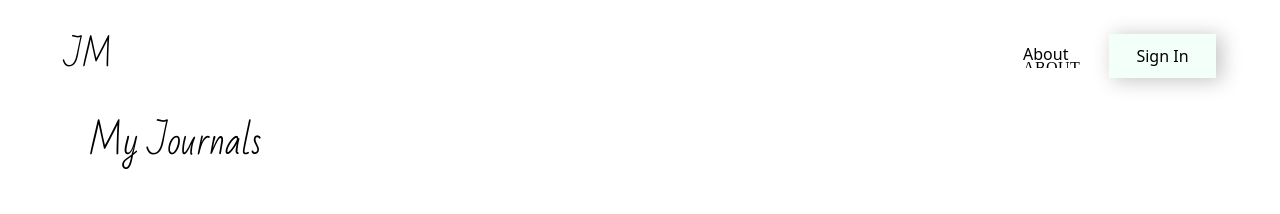
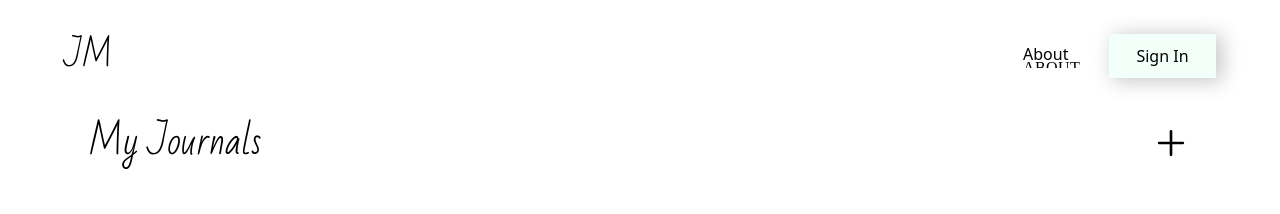
Before and after one commit to ElizabethW00/JournalMe, a Next.js app: page /journals in a window 1280 px wide. Shown: the top 214 px of the page. Built offline with nearby package versions, Linux system fonts and the light colour scheme; no server answers; a web font is replaced by a local one.

Commit message:
add in journals

```diff
--- a/package.json
+++ b/package.json
@@ -22,6 +22,7 @@
     "next": "15.2.4",
     "react": "^19.0.0",
     "react-dom": "^19.0.0",
+    "react-icons": "^5.5.0",
     "tailwind-merge": "^3.2.0"
   },
   "devDependencies": {
--- a/src/app/(root)/journals/page.tsx
+++ b/src/app/(root)/journals/page.tsx
@@ -1,9 +1,15 @@
 import React from "react";
+import { IoAddOutline } from "react-icons/io5";
 
 const Journals = () => {
   return (
     <div className="px-6 py-8 max-w-6xl mx-auto">
-      <h1 className="bad-script text-4xl">My Journals</h1>
+      <div className="flex flex-row justify-between">
+        <h1 className="bad-script text-4xl">My Journals</h1>
+        <a href="/write">
+          <IoAddOutline size={42} color="black" />
+        </a>
+      </div>
       <div></div>
     </div>
   );
```
Also changed, not shown: 1 other file (tests, documents, lock files or other folders).
